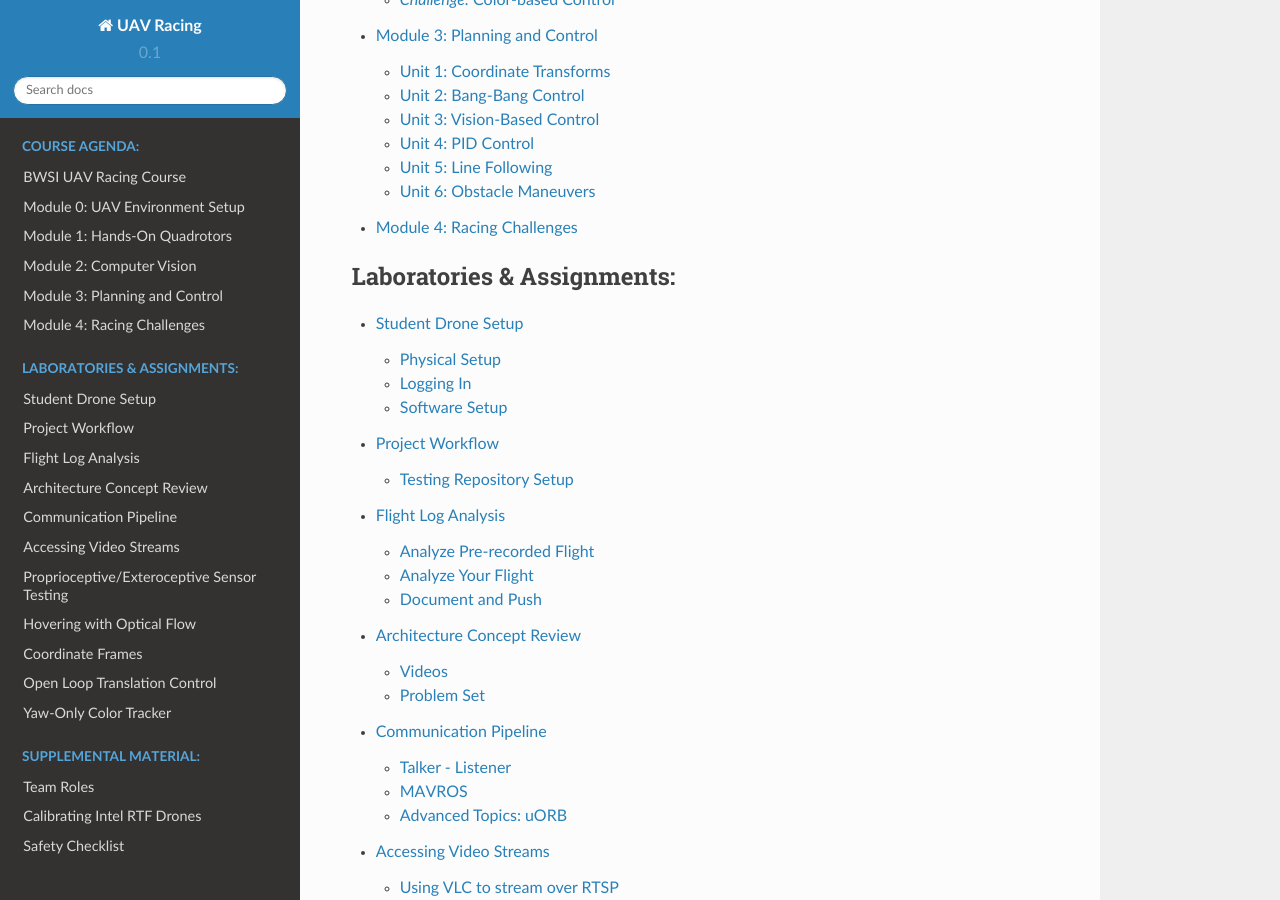
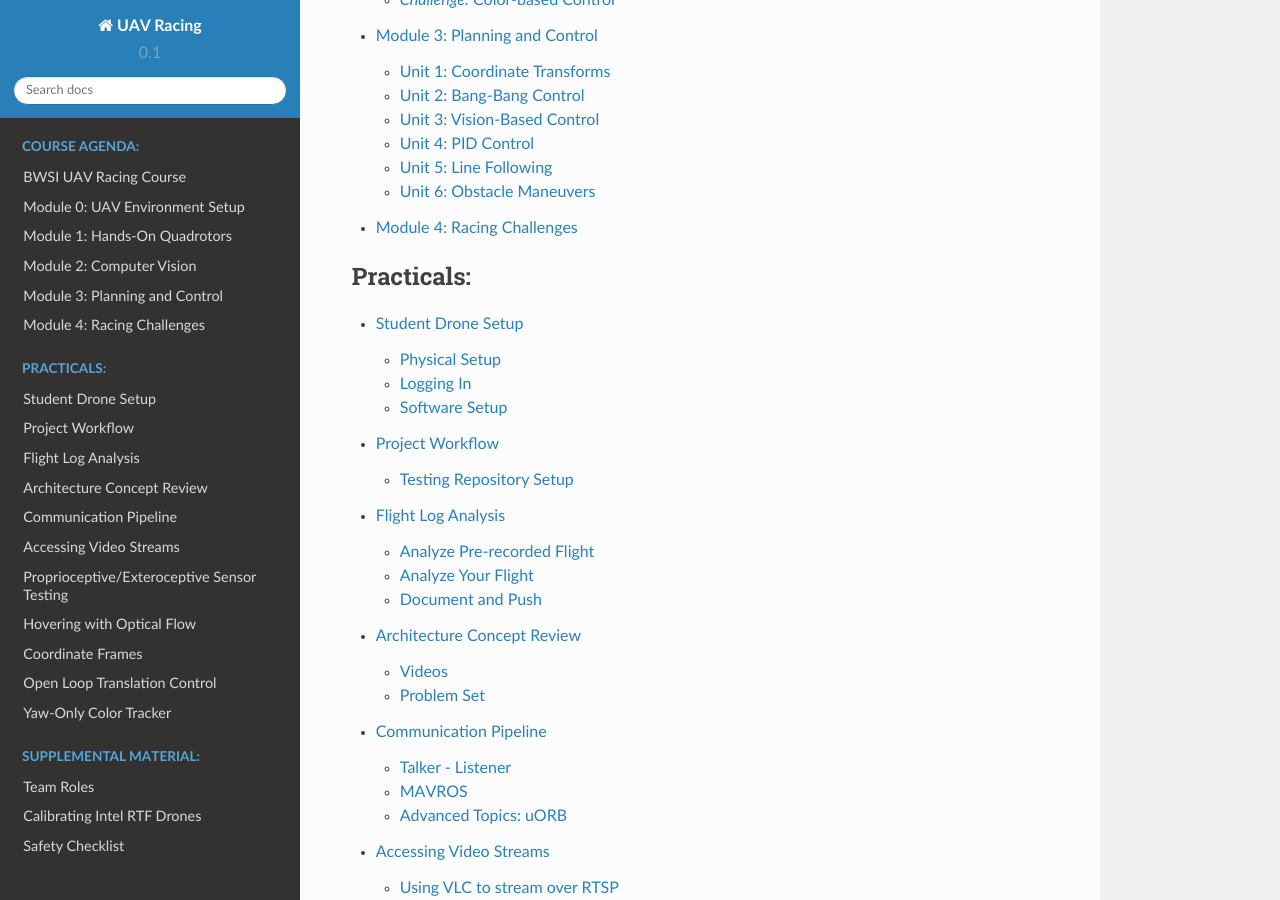
Before and after one commit to BWSI-UAV/website, a Sphinx documentation site: the page built from docs/index.rst, in a window 1280 px wide and 900 px high, scrolled down 856 px. Built offline with Sphinx 7.4.7 and the Read the Docs theme 2.0.0, drawn with Linux system fonts in a browser that asks for light colours.

Commit message:
tweaking naming and descriptions

```diff
--- a/docs/index.rst
+++ b/docs/index.rst
@@ -19,7 +19,7 @@ Welcome to UAV Racing's documentation!
 
 .. toctree::
    :maxdepth: 2
-   :caption: Laboratories & Assignments:
+   :caption: Practicals:
 
    student_drone_setup.ipynb
    project_workflow.ipynb
```
Also changed, not shown: docs/internal_sensor_testing.ipynb, docs/quadrotor_basics.ipynb.
